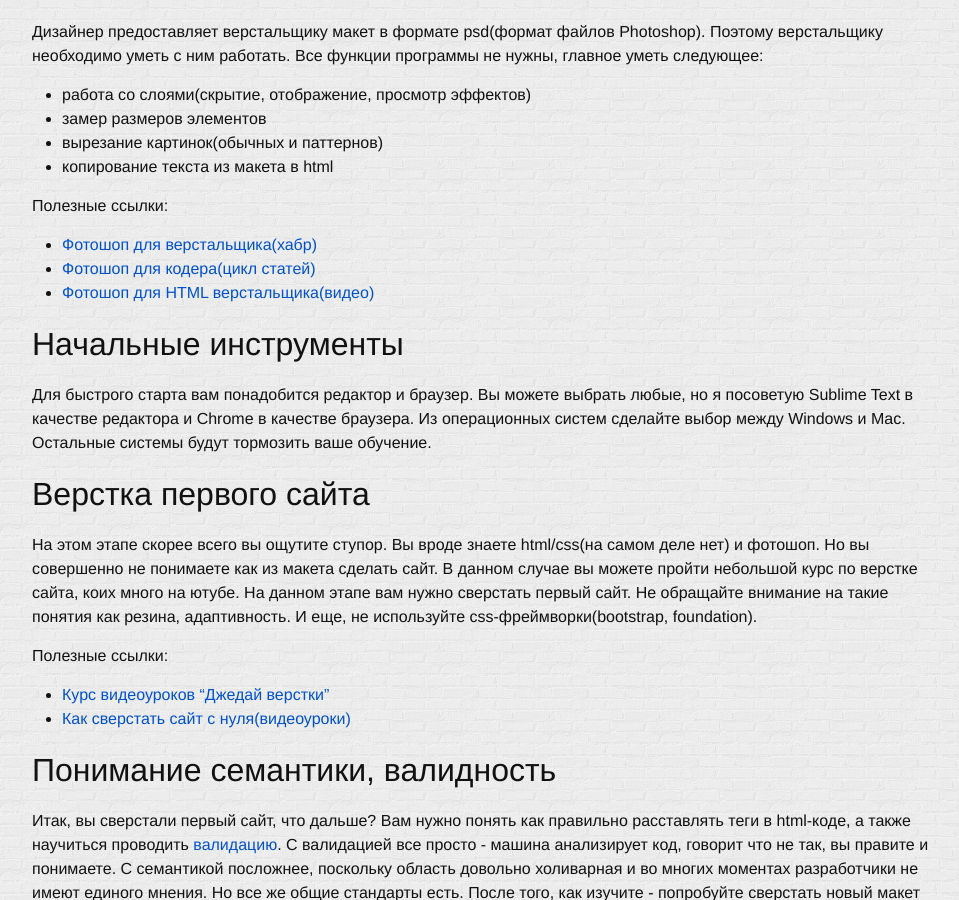
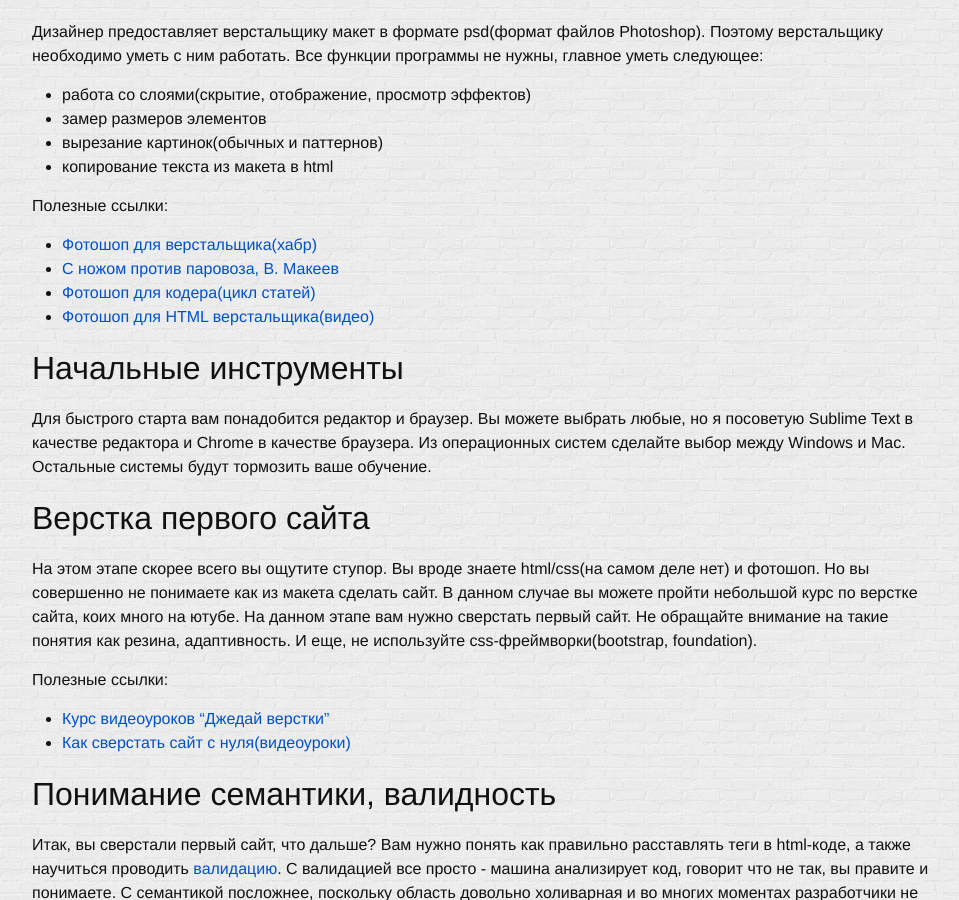
Before and after one commit to glivera-team/glivera-team.github.io, a Jekyll site: the page built from _posts/2016-05-02-how-to-start.markdown, in a window 1280 px wide and 900 px high, scrolled down 901 px. Shown: the whole window, without its empty margins (158-1117 px from the left). Built offline with Jekyll 4.4.1, drawn with Linux system fonts in a browser that asks for light colours; comment, search, counter and statistics services are not loaded.

Commit message:
Link to makeev added

```diff
--- a/_posts/2016-05-02-how-to-start.markdown
+++ b/_posts/2016-05-02-how-to-start.markdown
@@ -44,6 +44,7 @@ HTML и CSS - это то, что верстальщик пишет каждый
 Полезные ссылки:
 
 * <a href="https://habrahabr.ru/post/272649/" target="_blank">Фотошоп для верстальщика(хабр)</a>
+* <a href="https://www.youtube.com/watch?v=9lzJvnJpXL8" target="_blank">С ножом против паровоза, В. Макеев</a>
 * <a href="http://xiper.net/learn/photoshop/" target="_blank">Фотошоп для кодера(цикл статей)</a>
 * <a href="https://www.youtube.com/watch?v=KeNaFwpqnaE" target="_blank">Фотошоп для HTML верстальщика(видео)</a>
 
```
